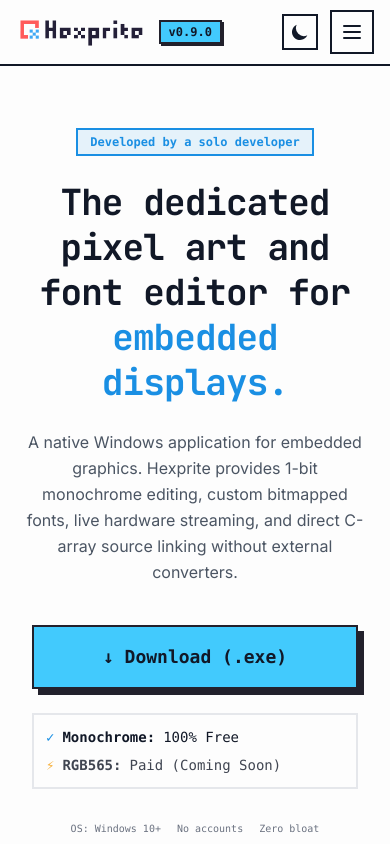
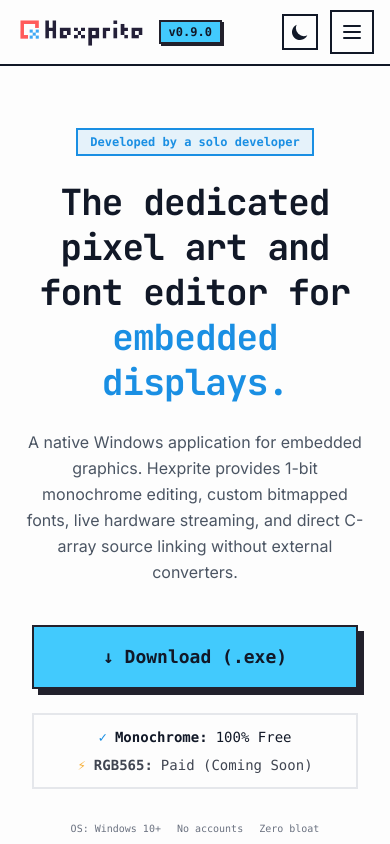
Before and after one commit to showmik/hexprite.com, a plain HTML site: page index.html in a window 390 px wide. Shown: the top 844 px of the page. Drawn offline with nearby package versions, Linux system fonts and the light colour scheme.

Commit message:
style: center download feature list on mobile
Center the feature list items on mobile while keeping them left-aligned on larger screens by adding flex column layout with responsive alignment classes.

```diff
--- a/index.html
+++ b/index.html
@@ -199,7 +199,7 @@
                 ↓ Download (.exe)
             </a>
             <div
-                class="text-left font-mono text-sm w-full sm:w-auto border-2 border-gray-200 dark:border-gray-800 p-3 sm:border-none sm:p-0">
+                class="flex flex-col items-center sm:items-start font-mono text-sm w-full sm:w-auto border-2 border-gray-200 dark:border-gray-800 p-3 sm:border-none sm:p-0">
                 <div class="flex items-center gap-2">
                     <span class="text-brand">✓</span> <strong>Monochrome:</strong> 100% Free
                 </div>
```
